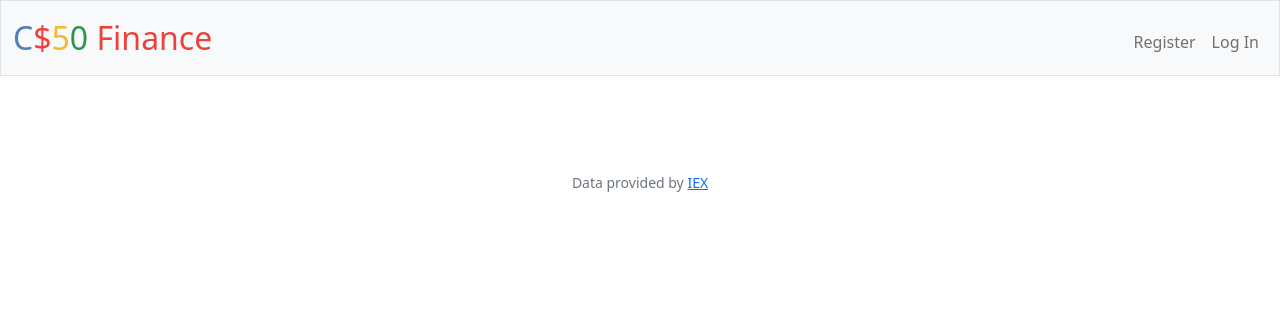
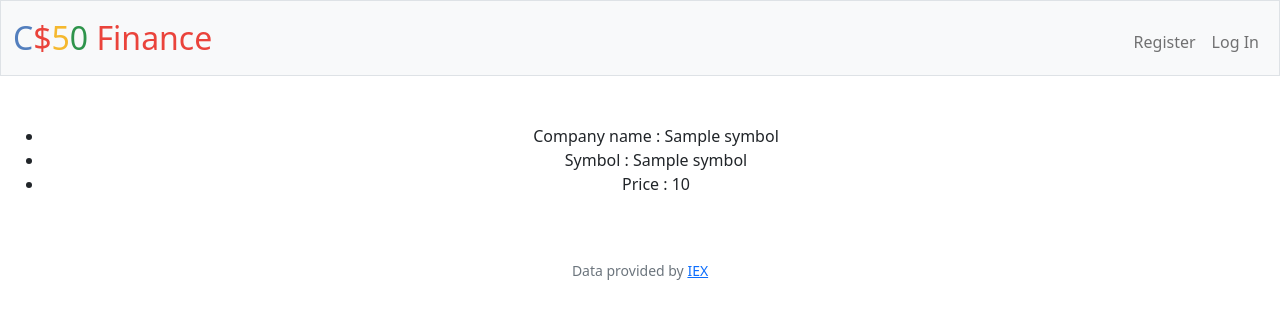
Before and after one commit to mjiid/cs50, a Flask app: template finance/templates/quoted.html in a window 1280 px wide. Shown: the top 336 px of the page. Run offline with Flask 2, Linux system fonts and the light colour scheme; the template is opened without the code that fills it: most values are stand-ins (such as "Sample title", 1, 10 or a date in 2020); some libraries are stand-ins or nearby versions.

Commit message:
Fri, Jan 6, 2023, 3:16 PM +00:00

```diff
--- a/finance/templates/quoted.html
+++ b/finance/templates/quoted.html
@@ -1,5 +1,9 @@
 {% extends 'layout.html' %}
 
 {% block main %}
-
+<ul>
+    <li>Company name : {{ symbol_data['name'] }}</li>
+    <li>Symbol : {{ symbol_data['symbol'] }}</li>
+    <li>Price : {{ symbol_data['price'] }}</li>
+</ul>
 {% endblock %}
```
